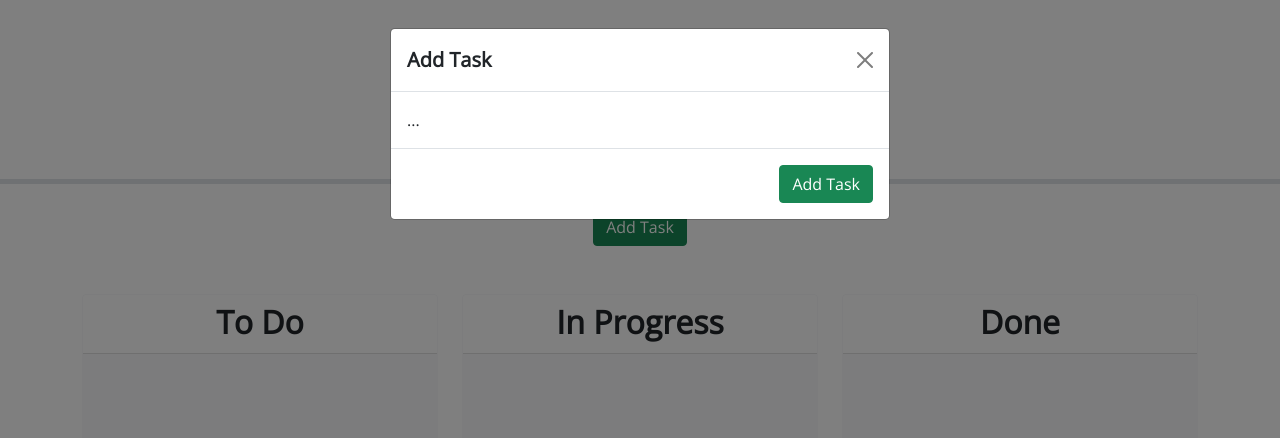
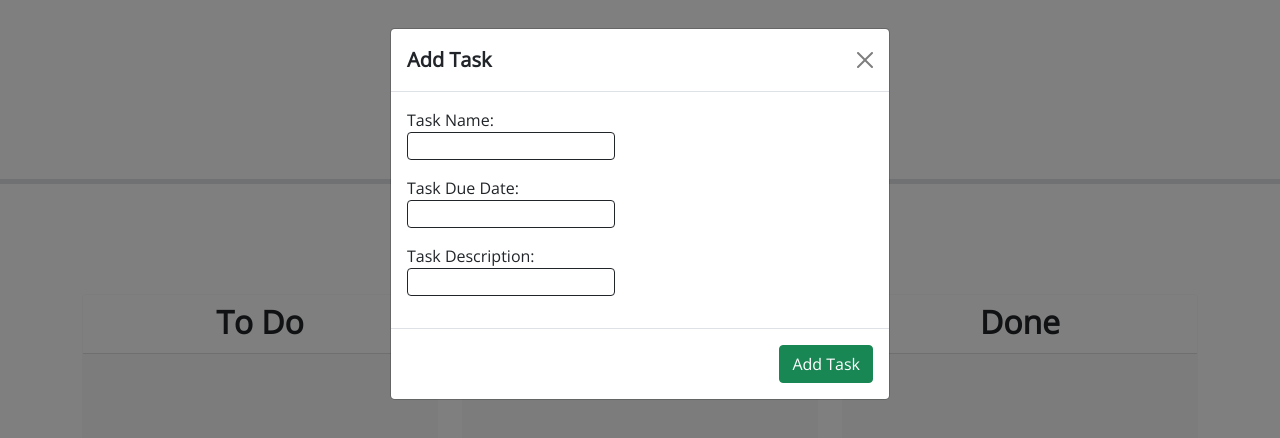
Before and after one commit to floatingpoint-exaflop/task-board, a plain HTML site: page index.html in a window 1280 px wide. Both pictures are taken after a click on the button "Add Task". Drawn offline with nearby package versions, Linux system fonts and the light colour scheme.

Commit message:
moar fix

```diff
--- a/assets/js/script.js
+++ b/assets/js/script.js
@@ -3,7 +3,7 @@ const timeDisplayEl = $('#time-display');
 const taskDisplayEl = $('#task-display');
 const taskModalEl = $('#modal-body');
 const taskNameInputEl = $('#task-name-input');
-const taskTypeInputEl = $('#task-type-input');
+const taskDescInputEl = $('#task-desc-input');
 const taskDateInputEl = $('#taskDueDate');
 
 // ? Helper function that displays the time, this is called every second in the setInterval function below.
@@ -137,14 +137,14 @@ function handleTaskFormSubmit(event) {
 
   // ? Read user input from the form
   const taskName = taskNameInputEl.val().trim();
-  const taskType = taskTypeInputEl.val(); // don't need to trim select input
+  const taskDesc = taskDescInputEl.val(); // don't need to trim select input
   const taskDate = taskDateInputEl.val(); // yyyy-mm-dd format
 
   const newTask = {
     // ? Here we use a Web API called `crypto` to generate a random id for our task. This is a unique identifier that we can use to find the task in the array. `crypto` is a built-in module that we can use in the browser and Nodejs.    id: crypto.randomUUID(),
     id: crypto.randomUUID(),
     name: taskName,
-    type: taskType,
+    type: taskDesc,
     dueDate: taskDate,
     status: 'to-do',
   };
@@ -161,7 +161,7 @@ function handleTaskFormSubmit(event) {
 
   // ? Clear the form inputs
   taskNameInputEl.val('');
-  taskTypeInputEl.val('');
+  taskDescInputEl.val('');
   taskDateInputEl.val('');
 }
 
--- a/index.html
+++ b/index.html
@@ -39,7 +39,22 @@
             <button type="button" class="btn-close" data-bs-dismiss="modal" aria-label="Close"></button>
           </div>
           <div class="modal-body" id="modal-body">
-            ...
+            <form onsubmit="createTaskCard(task)">
+              <label for="task-name-input">Task Name: </label>
+              <div class="input-group mb-3">
+                <input type="text" id="task-name-input" name="task-name-input" class="rounded border border-dark">
+              </div>
+
+              <label for="taskDueDate">Task Due Date: </label>
+              <div class="input-group mb-3">
+                <input type="text" id="taskDueDate" name="taskDueDate" class="rounded border border-dark">
+              </div>
+
+              <label for="task-desc-input">Task Description: </label>
+              <div class="input-group mb-3">
+                <input type="text" id="task-desc-input" name="task-desc-input" class="rounded border border-dark">
+              </div>
+            </form>
           </div>
           <div class="modal-footer">
             <button type="button" class="btn btn-success">Add Task</button>
```
